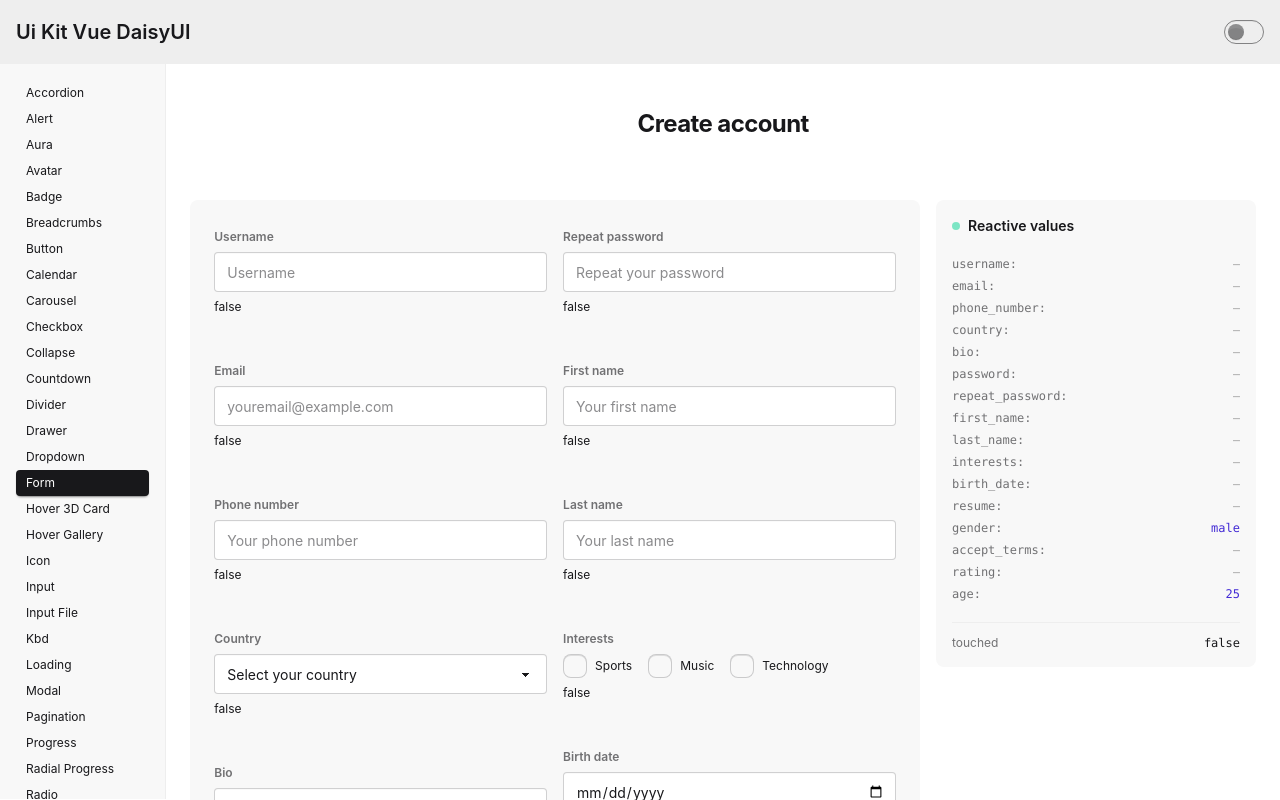
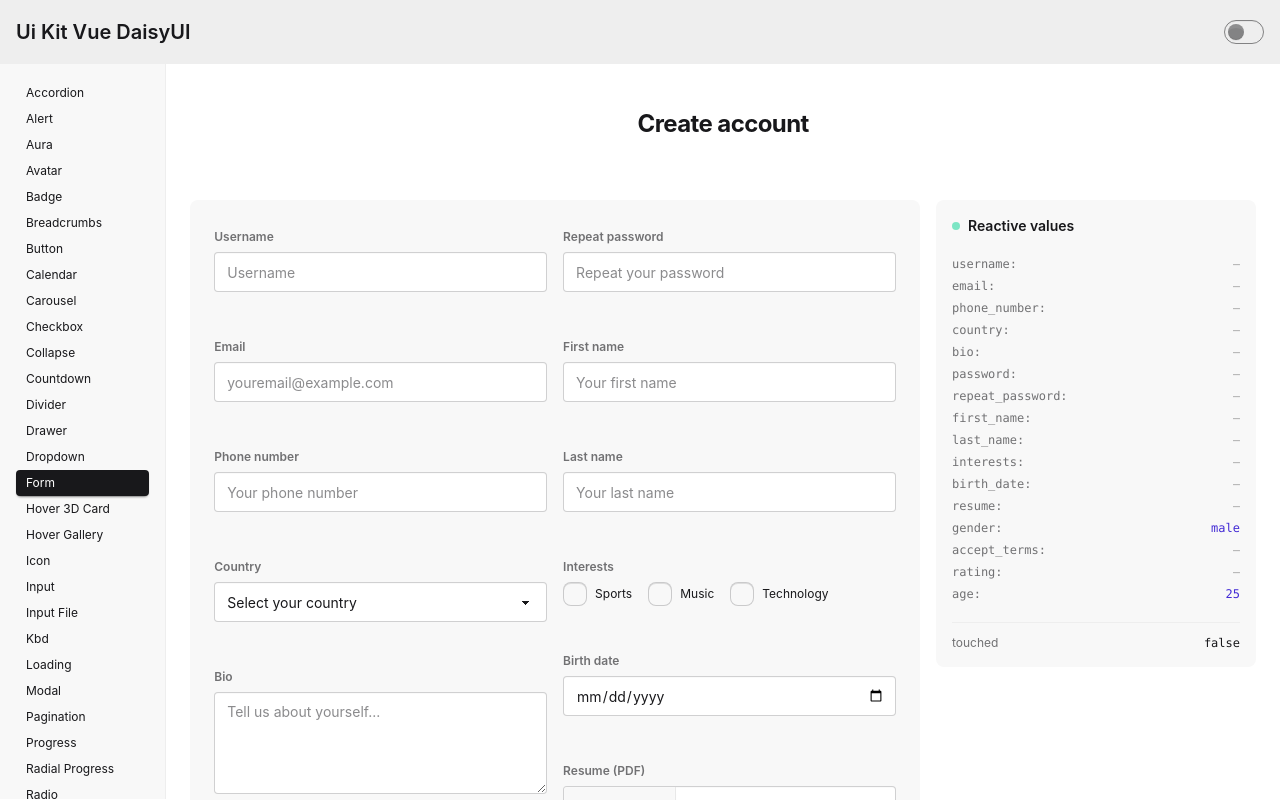
Before and after one commit to igidio/uikit-vue-daisyui, a Vue app: page /form in a window 1280 px wide. Shown: the top 800 px of the page. Built offline with nearby package versions, Linux system fonts and the light colour scheme; what @iconify/tailwind4 would draw is missing.

Commit message:
refactor: clean up whitespace and improve input component structure

```diff
--- a/src/shared/ui/ui-field/UiField.vue
+++ b/src/shared/ui/ui-field/UiField.vue
@@ -34,9 +34,6 @@ provide(FIELD_STATE_KEY, {
       <slot name="right" />
     </div>
     <slot />
-
-    {{  touched }}
-
     <div :class="isErrorFixed ? 'min-h-5' : ''">
       <p v-if="touched && error" class="text-error text-xs">
         {{ error }}
--- a/src/shared/ui/ui-input/UiInput.vue
+++ b/src/shared/ui/ui-input/UiInput.vue
@@ -39,7 +39,6 @@ const field_state = inject(FIELD_STATE_KEY, null);
 </script>
 
 <template>
-	<div>
 	<input
 		:id="id || field_state?.id.value"
 		:type="type"
@@ -49,5 +48,4 @@ const field_state = inject(FIELD_STATE_KEY, null);
 		:class="input_classes"
 		v-model="model_value"
 	/>
-	</div>
 </template>
```
Lines whose indentation alone changed are shown as unchanged.
